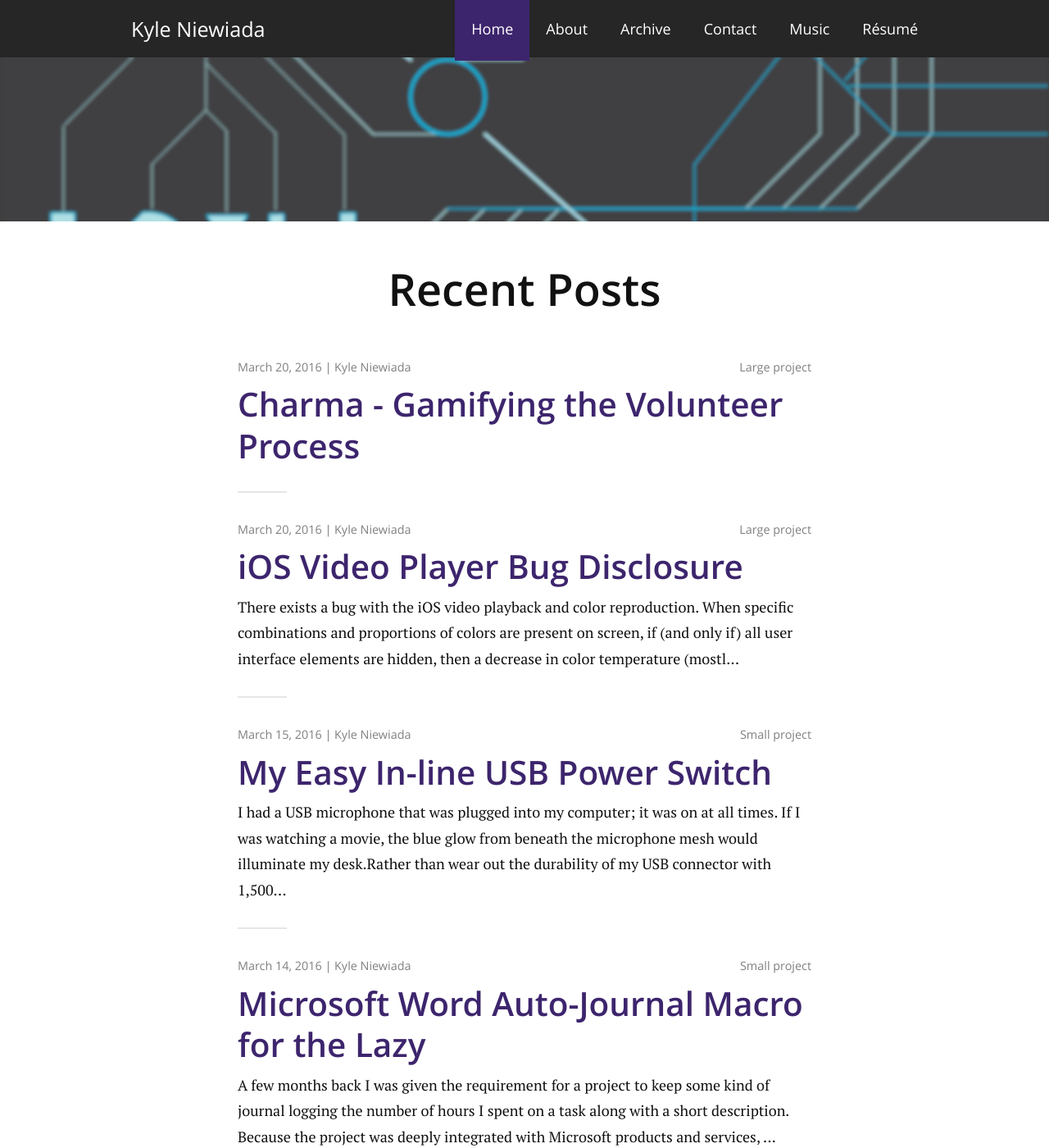
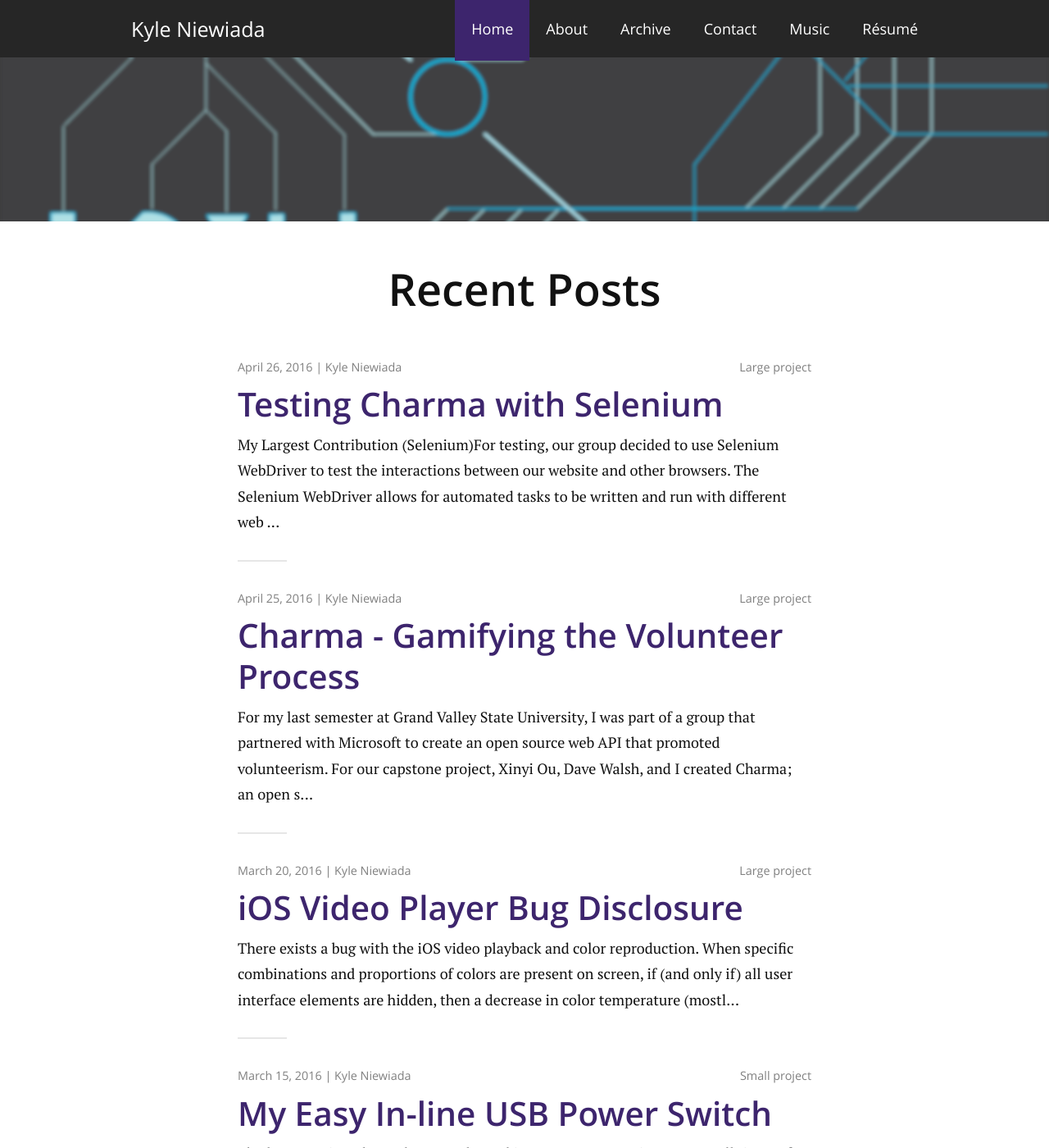
Before and after one commit to aav7fl/website-legacy, a Jekyll site: the page built from index.html, in a window 1280 px wide and 1400 px high. Shown: the whole window at 82% size. Built offline with Jekyll 4.4.1, drawn with Linux system fonts in a browser that asks for light colours; the list of posts is cut into pages by our own code; some of the changed lines change nothing that is shown; some of the changed text lies outside the part shown.

Commit message:
Charma posts split into two. Initial draft

````diff
--- a/_posts/2016-04-28-charma-gamifying-volunteering-experience.md
+++ b/_posts/2016-04-28-charma-gamifying-volunteering-experience.md
@@ -2,10 +2,36 @@
 layout: post
 title: Charma - Gamifying the Volunteer Process
 author: Kyle Niewiada
-date: '2016-03-20 18:05'
+date: '2016-04-25 18:05'
 comments: true
 image: 2016/04/banner.jpg
 published: true
 tag: "large project"
 meta: "Charma is an open source API and web application that promotes volunteerism. It was produced by Grand Valley State University and mentored by Microsoft."
 ---
+
+For my last semester at Grand Valley State University, I was part of a group that partnered with Microsoft to create an open source web API that promoted volunteerism. For our capstone project, Xinyi Ou, Dave Walsh, and I created Charma; an open source API and web application that attempts to gamify the connections between volunteers and charitable organizations.
+
+## Video Overview
+
+<iframe width="800" height="450" src="https://www.youtube.com/embed/HWSoWfWqcsU" frameborder="0" allowfullscreen></iframe>
+
+### [Source Code](https://github.com/aav7fl/GVSU-capstone-project)
+
+## Abstract
+
+Charma is an open source API and web application that promotes volunteerism. Specifically, Charma facilitates a bidirectional connection between volunteers and the charitable opportunities in their community. In collaboration with a local non-profit called Gamers Outreach, we developed Charma to utilize gamification techniques and engage both charities and volunteers in the process of tracking past and future opportunities. Charma is implemented as an ASP.NET, enterprise level web application that follows both Web API and MVC design protocols. The RESTful API layer accesses data from an Azure hosted server and the web application provides a user-friendly interface. Both the open source API and application is available publicly on GitHub and commits are automatically tested and pushed to production through a continuous deployment pipeline. Technical skills that were gained from the project include programming in the .NET framework and designing a RESTful API.
+
+Many charitable organizations depend on volunteers to drive impact in their communities. Charma is a web application and RESTful API that assists these charities in the process of recruiting and retaining volunteers that will remain engaged in their cause. Within Charma, volunteers can host public profiles that highlight their set of skills and interests, and based on their profile, we match them to charitable organizations that need their help. Additionally, volunteers can use the platform to track their progress in hours toward their volunteering goals. Charities benefit from this tracking model in the continuous feedback that they get from their existing volunteers.
+
+Currently available applications that connect volunteers to charities are mostly static in nature. Volunteers visit the site to sift through a list of charities. Once volunteers have found a charity, the experience is usually considered complete. In contrast, Charma tries to engage volunteers beyond the initial point of contact with a charity. Through gamification techniques and a bidirectional rating system, volunteers are incentivized to return to the application to keep track of their ongoing progress or provide feedback to charities. In addition, they have access to their own volunteering data to understand how their time is spent.
+
+Charma lets charities to have a more dynamic relationship with their volunteers. Charities can see who has volunteered with them in the past and also see who is interested in volunteering with them. This makes the process of finding volunteers for their next project or event simpler. They can also distinguish volunteers that may be more experienced, based on the volunteer’s history and badges. All of these features will invite charities to participate on Charma more often, helping to build a lively community on Charma.
+
+Charma has two main components: the RESTful API and the web application. The RESTful API is available to other developers in case they plan to build additional interfaces on top of what Charma currently offers. Potential extensions built using the API could be a mobile application that allows a volunteer to enter hours while out at the event, or a mobile application that allows charities to approve hours while at the event. The web application component is the web interface that we have already developed that allows users to generate a profile or post and find information about charities.
+
+With the support of our sponsor, Microsoft, we have been fortunate to receive access to enterprise level tools and cloud-based resources to aid in the development of our project. The web application and web API were built with ASP.NET in Visual Studio. Charma is currently hosted as a web service in Azure. The main database as well as other types of storage for the application is also implemented in Azure. Finally, the continuous deployment process is handled through Visual Studio Team Services, a tool that helps us integrate testing and deployment in one pipeline. At the end of the semester, Charma will continue to be available on GitHub as an open source project.
+
+The initial concept for Charma came out of a desire to help charities and volunteers. We wanted to help make the volunteering process even more rewarding. As part of this mission, we strongly believe that applications such as Charma should remain open source for developers and free for the end users, whether they be charities or volunteers. Our hope is that more developers will extend the functionality of Charma in the future.
+
+Throughout our project, we collaborated with Gamers Outreach, a 501(c)(3) non-profit organization and its volunteers to guide us in our design choices. One of our most difficult design choices was deciding on the best way to gamify our application. Some volunteers were hesitant to share anything publicly because they felt it was not tactful. They were also concerned that their volunteerism would be perceived as less altruistic. These were concerns that we continued to address with our application. In our research, we found multiple blueprints for gamification such as badges, leaderboards, unlocks, and tangible goods. We compromised and decided to go with a mix of badges, customized rewards, and tangible goods. Based on our feedback from Gamers Outreach, we found this to be the best way to incentivize volunteers with attainable and desirable rewards.
--- /dev/null
+++ b/_posts/2016-05-01-testing-charma-with-selenium.md
@@ -0,0 +1,63 @@
+---
+layout: post
+title: Testing Charma with Selenium
+author: Kyle Niewiada
+date: '2016-4-26 18:05'
+comments: true
+image: 2016/05/banner.jpg
+published: true
+tag: "large project"
+meta: "How I used Selenium WebDriver to test our ASP.net web application, Charma. We use the Google Chrome and Firefox web driver to test our website."
+---
+<!--date: '2016-05-01 18:05'-->
+
+## My Largest Contribution (Selenium)
+
+For testing, our group decided to use Selenium WebDriver to test the interactions between our website and other browsers. The Selenium WebDriver allows for automated tasks to be written and run with different web browsers as a user would. It also bypasses any cross-origin scripting policies by using a WebDriver to interact with each browser. Such examples for tests include selecting a field, inputting certain information into that field, submitting, and verifying results with what the website responds back with on the screen. Such a test is used on our registration page to verify that bad entries are not submitted and returned with proper error messages.
+
+Before this project, I had never heard of Selenium. I would barely consider myself competent after seeing all the test coverage necessary for a website. Our tests are nowhere near complete. However, it did offer a necessary glimpse and small coverage for web browser automation testing.
+
+In the beginning, when researching the Selenium WebDriver, a decision was made to implement our testing using the browser web drivers. It was not until late in our project that we discovered how slow each implementation of the browser web drivers were. In retrospect, we should have set up was a server to work with the HtmlUnit Driver. Our tests were not necessarily dependent on the ability to drive an actual browser. Using the HtmlUnit Driver would have been significantly faster and independent of the machine we were testing on. The limitations to testing with our webdriver is that we are platform dependent and dependent on the web driver staying up-to-date/compatible with current versions of their respective web browsers. But ahead is the result of my Selenium WebDriver implementation.
+
+To make Selenium WebDriver testing work for our project, we had to make sure that each of us had installed the same web browsers to test with. All of our environments had Google Chrome and Firefox installed. We used the built-in web driver with Selenium for Firefox, and implemented Chromium’s web driver for Google Chrome. Additionally, all testing platforms needed to be on the same operating system because our Google Chrome web driver was OS dependent. Although, now looking back we could have made a check in the code to see which operating system the user was on and then branch to the appropriate web driver.
+
+## Setting It Up
+
+To add another web browser or web driver, it is as easy as initializing the web driver for that browser, adding that driver to a global list accessible by the testing suites, starting that web driver, and then stopping it when it is complete.
+
+```
+#if DEBUG
+```
+
+Before our Selenium WebDriver can begin testing our website, we have to initialize the Internet Information Services (IIS) to locally deploy your website after build. Before I figured out how to do this, I manually ran an instance of our web app in the background and then ran the tests. But now the startup of our selenium tests are independent of a manual website launch. Once the Internet Information Service has been initialized, we are ready to begin testing.
+
+```
+#else
+```
+
+When testing in release mode, we will redirect all of our tests to our production webpage hosted on Azure services.
+
+```
+#endif
+```
+
+## Running Our Selenium Tests
+
+<iframe width="800" height="450" src="https://www.youtube.com/embed/Y_hAWFAp140" frameborder="0" allowfullscreen></iframe>
+
+Each web driver for each web browser is initialized and the testing begins. The very first test we have is browsing to Python.org, searching for pycon, and verifying that results exist. We do this to simply verify whether or not our web drivers are working properly. If we fail, we immediately know that there is something wrong with the initialization or setup of our Selenium WebDrivers.
+
+On the registration page we check for invalid emails, mismatching passwords, passwords that are too short, missing required fields, and ZIP Codes that are not numbers. The entire list of tests for the registration page take roughly 2 seconds for each browser. Next, we verify that all links in the header are what we expect. Such that there are no missing and no extra links in the header of our website. If there is, that would be an example of a routing problem that we may have missed and should inspect immediately. After this, we dynamically grab all links in the header of the website, and test the response code from each URL to verify every link is alive.
+
+Each link is grabbed dynamically such that if we add a new webpage to our website, we do not need to change too many of our tests. We visit each of those links in the header, and upon each page that we visit, we verify that there are no dead images on each page. After a visit to each link has been made, we repeat the same process and check to verify that no dead links exist on any page that we can find. We separate these two cycles to split up our testing methods and to better understand what goes wrong when a test fails. These tests are verified by getting the HTTP response code from each link we find.
+
+After all these tests have run, the web drivers exit, and the Internet Information Services are stopped. The results are then displayed.
+
+
+## Notes
+
+We had to watch out for our Visual Studio Team Foundation Server failing our tests because it did not have the same operating system as the rest of our testing platform. So I set up a category for the Selenium WebDriver tests with the name “Selenium”. This category was then noted and filtered out of the build steps on the Team Foundation Server. This ensured that our tests would not fail online and then fail to deploy our website after pulling the source code from GitHub.
+
+Our web driver tests are set up to allows us to create repeated tests and test these interactions across multiple web browsers dynamically. Our project is set up to maintain a list of all implemented web drivers on the system, and then in parallel will run each test for the list of web browsers.
+
+An unusual note is that we found Firefox to be significantly slower than Google Chrome when it came to interactions with the Selenium WebDriver. I am not entirely sure the reason that this happens.
````
Also changed, not shown: assets/img/2016/05/banner.jpg (added).
